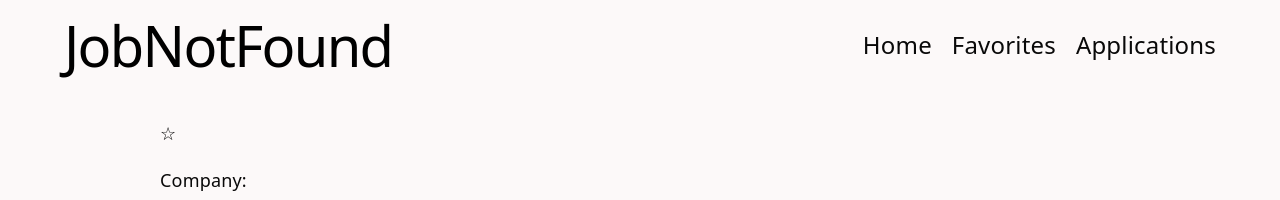
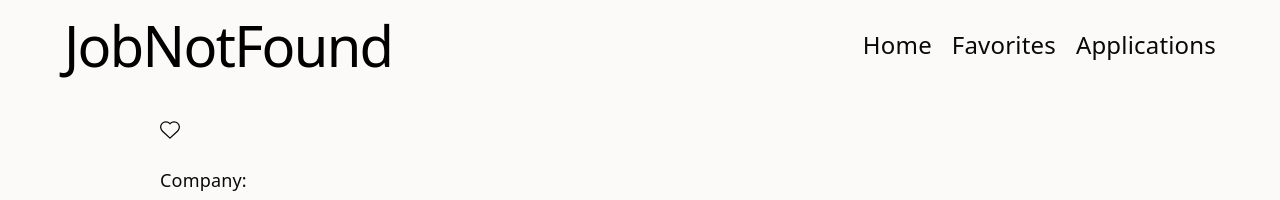
Before and after one commit to gmoraleslondono/jobNotFound, a React (Vite) app in the folder frontend/: page /job/1 in a window 1280 px wide. Shown: the top 200 px of the page. Built offline with nearby package versions, Linux system fonts and the light colour scheme; no server answers.

Commit message:
Refactor JobAdCard and JobDetails components to use JobAdHeader

```diff
--- a/frontend/src/JobAdCard.css
+++ b/frontend/src/JobAdCard.css
@@ -12,13 +12,6 @@
   text-align: left;
 }
 
-.card-header {
-  display: flex;
-  flex-direction: row;
-  gap: 12px;
-  align-items: center;
-}
-
 .card-content {
   display: flex;
   flex-direction: row;
@@ -28,25 +21,7 @@
 }
 
 .card-information {
-  margin-top: 30px;
-}
-
-.job-link {
-  color: var(--text-primary);
-  text-decoration: none;
-  transition: color 0.2s ease;
-}
-
-.job-headline-clickable {
-  cursor: pointer;
-  color: var(--text-primary);
-  text-decoration: none;
-  transition: color 0.2s ease;
-}
-
-.job-headline-clickable:hover {
-  color: var(--text-primary);
-  text-decoration: underline;
+  margin-top: 20px;
 }
 
 .options-container {
@@ -54,19 +29,6 @@
   display: flex;
   flex-direction: column;
   align-items: flex-start;
-}
-
-.icon {
-  cursor: pointer;
-  transition: transform 0.2s ease;
-}
-
-.status-label {
-  font-size: 12px;
-  border-radius: 20px;
-  border: 1px solid black;
-  padding: 2px 8px;
-  text-transform: capitalize;
 }
 
 .card-actions {
--- a/frontend/src/JobAdCard.tsx
+++ b/frontend/src/JobAdCard.tsx
@@ -1,6 +1,6 @@
-import { Link } from "react-router-dom";
 import { formatDate } from "./dateUtils";
 import { ActionButtons } from "./ActionButtons";
+import { JobAdHeader } from "./JobAdHeader";
 import "./JobAdCard.css";
 
 type JobAdCardProps = {
@@ -22,29 +22,13 @@ export const JobAdCard = ({ job, onToggleFavorite }: JobAdCardProps) => {
 
   return (
     <li className="job-card">
-      <div className="card-header">
-        <span
-          onClick={() => onToggleFavorite(job.id)}
-          className={`${isFavorite ? "favorite-icon" : "not-favorite-icon"} icon`}
-          aria-label="Toggle favorite"
-        >
-          <img
-            src={isFavorite ? "/icons/heart-favorite.svg" : "/icons/heart.svg"}
-            alt={isFavorite ? "Favorite" : "Not favorite"}
-            width={20}
-            height={20}
-          />
-        </span>
-
-        <Link to={`/job/${job.id}`} className="job-link">
-          <h2 className="job-headline job-headline-clickable">
-            {job.headline}
-          </h2>
-        </Link>
-        <div className="labels">
-          {job.status && <span className="status-label">{job.status}</span>}
-        </div>
-      </div>
+      <JobAdHeader
+        jobId={job.id}
+        headline={job.headline}
+        status={job.status}
+        isFavorite={isFavorite}
+        onToggleFavorite={onToggleFavorite}
+      />
       <div className="card-content">
         <div className="card-information">
           <p className="card-info">Company: {job.employer?.name}</p>
--- /dev/null
+++ b/frontend/src/JobAdHeader.css
@@ -0,0 +1,41 @@
+.job-ad-header {
+  display: flex;
+  flex-direction: row;
+  gap: 12px;
+  align-items: center;
+
+  h2 {
+    font-size: 30px;
+  }
+}
+
+.job-link {
+  color: var(--text-primary);
+  text-decoration: none;
+  transition: color 0.2s ease;
+}
+
+.job-headline-clickable {
+  cursor: pointer;
+  color: var(--text-primary);
+  text-decoration: none;
+  transition: color 0.2s ease;
+}
+
+.job-headline-clickable:hover {
+  color: var(--text-primary);
+  text-decoration: underline;
+}
+
+.icon {
+  cursor: pointer;
+  transition: transform 0.2s ease;
+}
+
+.status-label {
+  font-size: 12px;
+  border-radius: 20px;
+  border: 1px solid black;
+  padding: 2px 8px;
+  text-transform: capitalize;
+}
--- /dev/null
+++ b/frontend/src/JobAdHeader.tsx
@@ -0,0 +1,42 @@
+import { Link } from "react-router-dom";
+import "./JobAdHeader.css";
+
+export type JobAdHeaderProps = {
+  jobId: string;
+  headline?: string;
+  status?: string | null;
+  isFavorite: boolean;
+  onToggleFavorite: (id: string) => void;
+};
+
+export const JobAdHeader = ({
+  jobId,
+  headline,
+  status,
+  isFavorite,
+  onToggleFavorite,
+}: JobAdHeaderProps) => {
+  return (
+    <div className="job-ad-header">
+      <span
+        onClick={() => onToggleFavorite(jobId)}
+        className={`${isFavorite ? "favorite-icon" : "not-favorite-icon"} icon`}
+        aria-label="Toggle favorite"
+      >
+        <img
+          src={isFavorite ? "/icons/heart-favorite.svg" : "/icons/heart.svg"}
+          alt={isFavorite ? "Favorite" : "Not favorite"}
+          width={20}
+          height={20}
+        />
+      </span>
+
+      <Link to={`/job/${jobId}`} className="job-link">
+        <h2 className="job-headline job-headline-clickable">{headline}</h2>
+      </Link>
+      <div className="labels">
+        {status && <span className="status-label">{status}</span>}
+      </div>
+    </div>
+  );
+};
--- a/frontend/src/JobDetails.tsx
+++ b/frontend/src/JobDetails.tsx
@@ -4,6 +4,7 @@ import { formatDate } from "./dateUtils";
 import "./JobDetails.css";
 import { useParams } from "react-router-dom";
 import { ActionButtons } from "./ActionButtons";
+import { JobAdHeader } from "./JobAdHeader";
 
 export const JobDetails = () => {
   const { jobId } = useParams();
@@ -34,13 +35,13 @@ export const JobDetails = () => {
     <div className="job-details">
       <div className="content">
         <div>
-          <span
-            onClick={handleFavoriteClick}
-            className={isFavorite ? "favorite-icon" : "not-favorite-icon"}
-          >
-            {isFavorite ? "★" : "☆"}
-          </span>
-          <h2 className="headline">{jobAd?.headline}</h2>
+          <JobAdHeader
+            jobId={jobAd?.id}
+            headline={jobAd?.headline}
+            status={jobAd?.status}
+            isFavorite={isFavorite}
+            onToggleFavorite={handleFavoriteClick}
+          />
         </div>
         <div className="info">
           <p className="relevant-info">Company: {jobAd?.employer?.name}</p>
```
